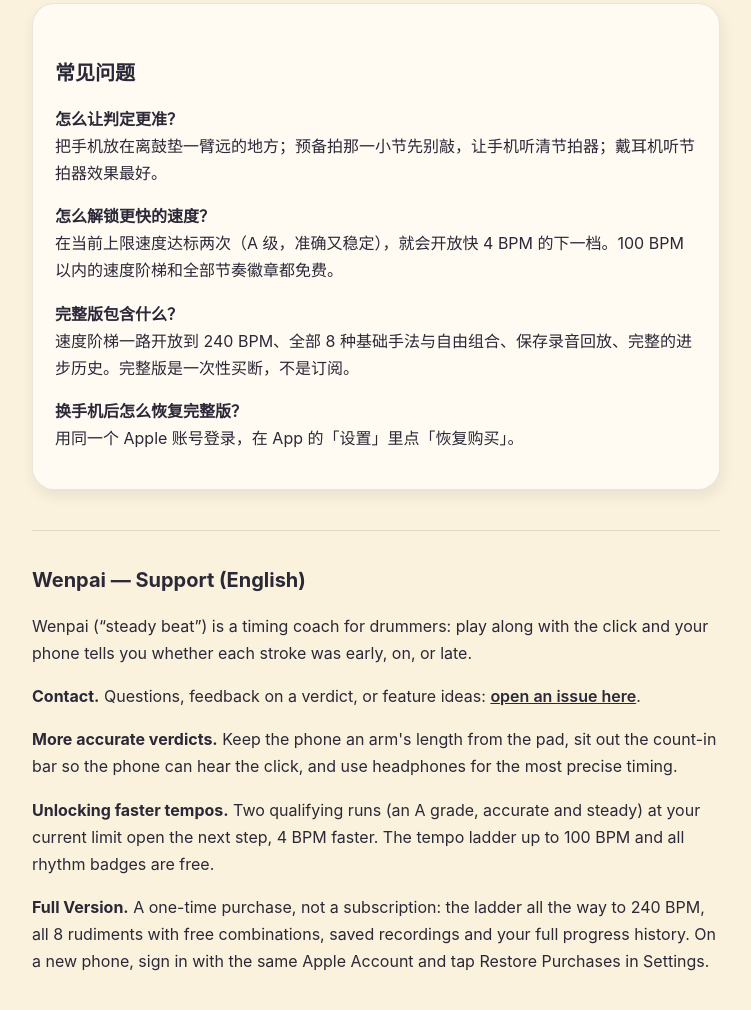
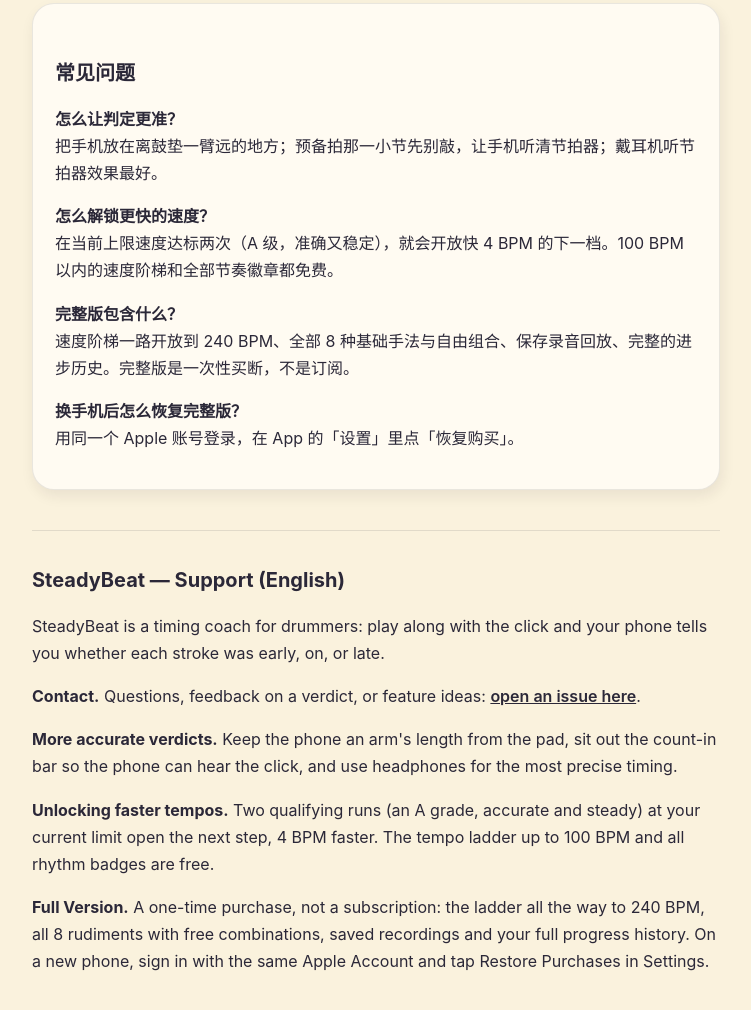
Before and after one commit to wdhzw/yagu-app-site, a plain HTML site: page index.html in a window 1280 px wide. Shown: the part 419-1429 px from the top of the page, without its empty margins (264-1015 px from the left). Drawn offline with Linux system fonts and the light colour scheme.

Commit message:
Rename English support and privacy pages to SteadyBeat

```diff
--- a/index.html
+++ b/index.html
@@ -27,8 +27,8 @@
   </div>
 
   <hr style="border:none;border-top:1px solid rgba(43,40,56,.12);margin:40px 0 24px">
-  <h2>Wenpai — Support (English)</h2>
-  <p>Wenpai (“steady beat”) is a timing coach for drummers: play along with the click and your phone tells you whether each stroke was early, on, or late.</p>
+  <h2>SteadyBeat — Support (English)</h2>
+  <p>SteadyBeat is a timing coach for drummers: play along with the click and your phone tells you whether each stroke was early, on, or late.</p>
   <p><strong>Contact.</strong> Questions, feedback on a verdict, or feature ideas: <a href="https://github.com/wdhzw/yagu-app-site/issues">open an issue here</a>.</p>
   <p><strong>More accurate verdicts.</strong> Keep the phone an arm's length from the pad, sit out the count-in bar so the phone can hear the click, and use headphones for the most precise timing.</p>
   <p><strong>Unlocking faster tempos.</strong> Two qualifying runs (an A grade, accurate and steady) at your current limit open the next step, 4 BPM faster. The tempo ladder up to 100 BPM and all rhythm badges are free.</p>
```
Also changed, not shown: privacy.html (+2 -2 lines).
